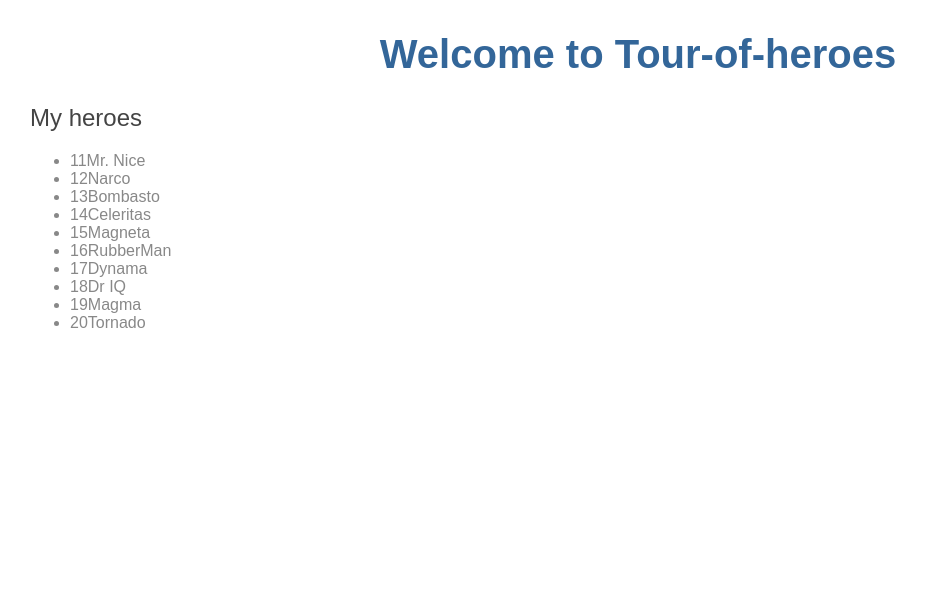
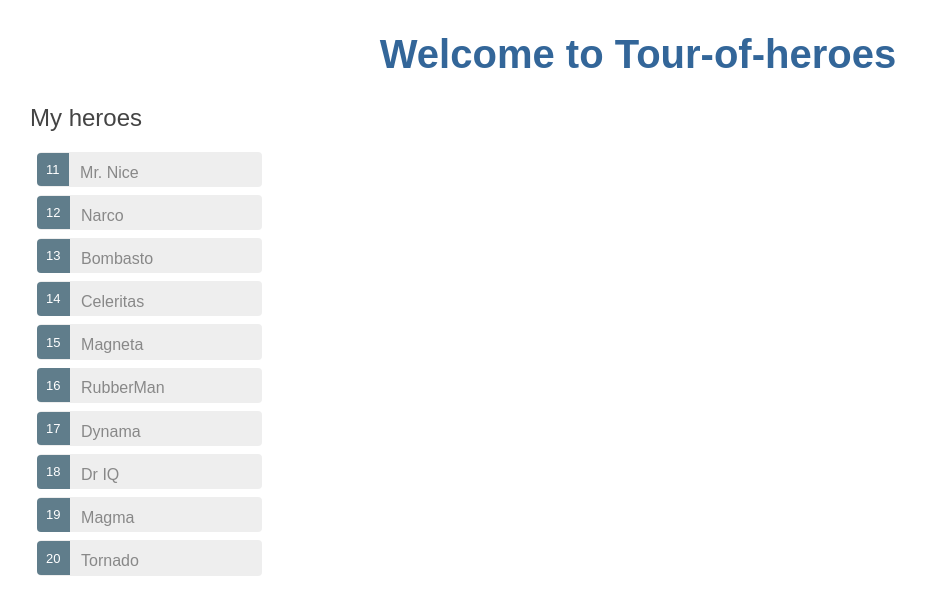
Before and after one commit to ekemherve/AngularProjectTourOfHeroes, an Angular app: page / in a window 1280 px wide. Shown: the top 614 px of the page, without its empty margins (2-928 px from the left). Built offline with nearby package versions, Linux system fonts and the light colour scheme.

Commit message:
add evenbinding and some css  to the clicked hero from the listed heroes

```diff
--- a/src/app/heroes/heroes.component.css
+++ b/src/app/heroes/heroes.component.css
@@ -0,0 +1,48 @@
+/* HeroesComponent's private CSS styles */
+.selected {
+  background-color: #CFD8DC !important;
+  color: white;
+}
+.heroes {
+  margin: 0 0 2em 0;
+  list-style-type: none;
+  padding: 0;
+  width: 15em;
+}
+.heroes li {
+  cursor: pointer;
+  position: relative;
+  left: 0;
+  background-color: #EEE;
+  margin: .5em;
+  padding: .3em 0;
+  height: 1.6em;
+  border-radius: 4px;
+}
+.heroes li.selected:hover {
+  background-color: #BBD8DC !important;
+  color: white;
+}
+.heroes li:hover {
+  color: #607D8B;
+  background-color: #DDD;
+  left: .1em;
+}
+.heroes .text {
+  position: relative;
+  top: -3px;
+}
+.heroes .badge {
+  display: inline-block;
+  font-size: small;
+  color: white;
+  padding: 0.8em 0.7em 0 0.7em;
+  background-color: #607D8B;
+  line-height: 1em;
+  position: relative;
+  left: -1px;
+  top: -4px;
+  height: 1.8em;
+  margin-right: .8em;
+  border-radius: 4px 0 0 4px;
+}
--- a/src/app/heroes/heroes.component.html
+++ b/src/app/heroes/heroes.component.html
@@ -15,10 +15,20 @@
       <input [(ngModel)]="hero.name" placeholder="name">
     </div>
 -->
-
 <h2>My heroes</h2>
 <ul class="heroes">
-  <li *ngFor="let hero of heroes">
+  <li *ngFor="let hero of heroes"
+      (click)="onSelect(hero)"
+      [class.selected] = "hero === selectedHero">
     <span class="badge">{{hero.id}}</span>{{hero.name}}
   </li>
 </ul>
+
+<div *ngIf="selectedHero">
+  <h2>{{selectedHero.name | uppercase}}'s details</h2>
+      <div><span>id: {{selectedHero.id}}</span></div>
+  <div>
+    <label>name:</label>
+    <input [(ngModel)]="selectedHero.name" placeholder="name">
+  </div>
+</div>
--- a/src/app/heroes/heroes.component.ts
+++ b/src/app/heroes/heroes.component.ts
@@ -1,5 +1,6 @@
 import { Component, OnInit } from '@angular/core';
 import { HEROES } from '../mock-heroes';
+import { Hero } from '../hero';
 
 @Component({
   selector: 'app-heroes',
@@ -14,6 +15,8 @@
     name: 'Windstorm'
   };*/
 
+  selectedHero: Hero;
+
   heroes = HEROES;
 
 
@@ -22,4 +25,8 @@
   ngOnInit() {
   }
 
+  onSelect(hero: Hero): void {
+    this.selectedHero = hero;
+  }
+
 }
```
